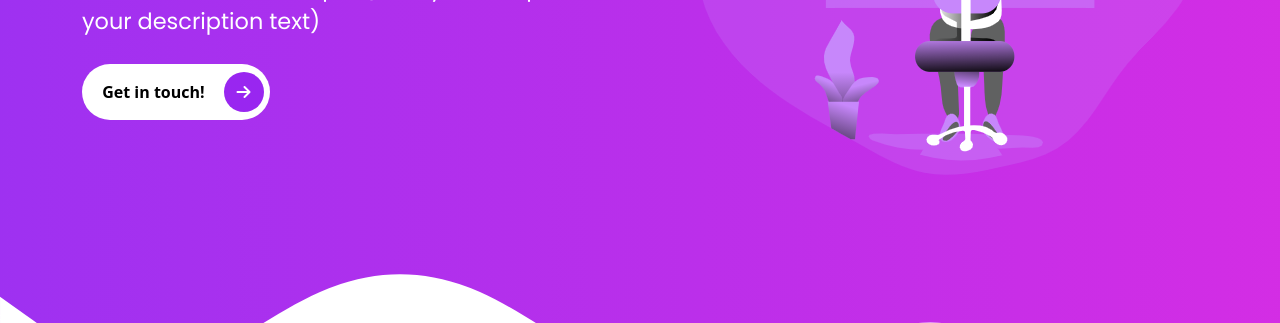
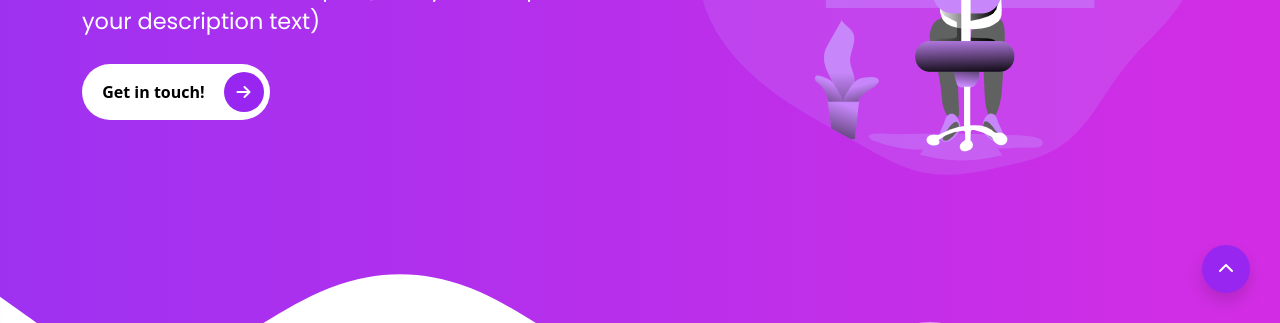
Before and after one commit to AdrianaMagdalena/patrix-portfolio-website, a website: page index.html in a window 1280 px wide. Shown: the part 477-800 px from the top of the page. Drawn offline with Linux system fonts and the light colour scheme.

Commit message:
Create back to top button

```diff
--- a/index.html
+++ b/index.html
@@ -1143,6 +1143,11 @@
       </div>
     </footer>
 
+    <!-- back to top button  -->
+    <a href="#" class="shadow btn-primary rounded-circle back-to-top"
+      ><i class="fas fa-chevron-up"></i
+    ></a>
+
     <!-- SCRIPTS  -->
     <script src="./assets/vendors/glightbox/js/glightbox.min.js"></script>
     <script type="text/javascript">
--- a/scss/sections/_footer.scss
+++ b/scss/sections/_footer.scss
@@ -103,3 +103,21 @@
     }
   }
 }
+
+// style the back to top button
+.back-to-top {
+  position: fixed;
+  width: 3rem;
+  height: 3rem;
+  right: 1.875rem;
+  bottom: 1.875rem;
+  z-index: 10;
+  background-color: $primary;
+
+  i {
+    color: $white;
+    font-size: 1rem;
+    font-weight: 600;
+    @include absoluteCenter;
+  }
+}
```
Also changed, not shown: assets/css/style.css, 1 other file.
